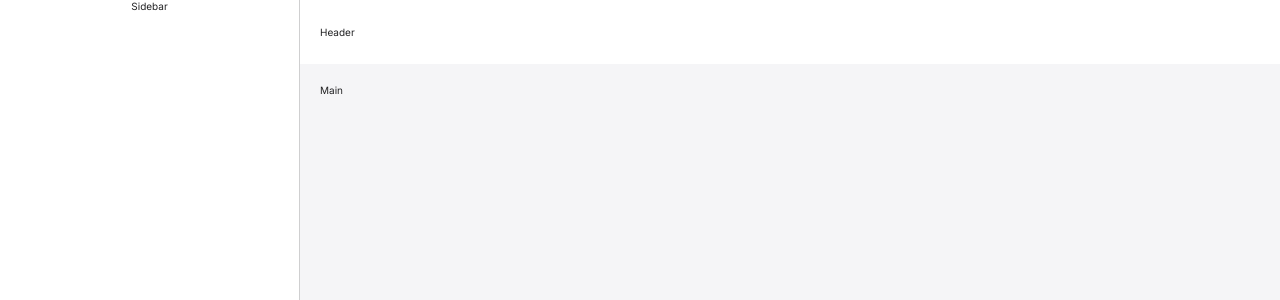
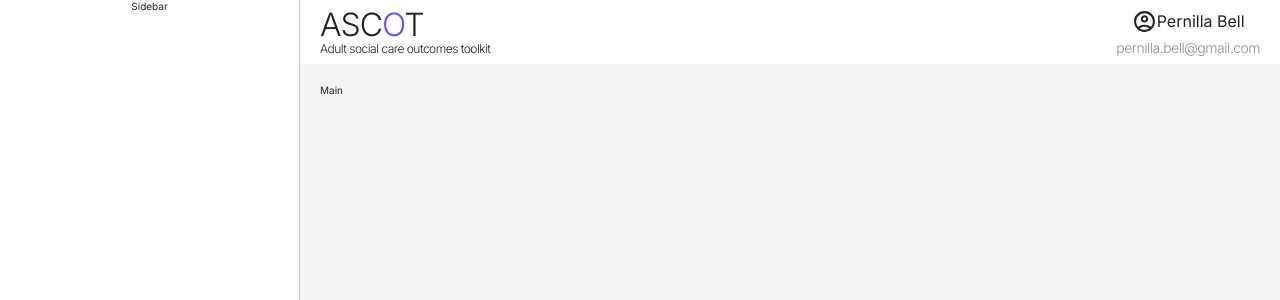
Before and after one commit to code-from-basement/ascot-analytics-web-app, a React (Vite) app: page /application in a window 1280 px wide. Shown: the top 300 px of the page. Built offline with nearby package versions, Linux system fonts and the light colour scheme.

Commit message:
add header container

```diff
--- a/src/Components/Layouts/Header/Header.module.css
+++ b/src/Components/Layouts/Header/Header.module.css
@@ -2,8 +2,64 @@
   grid-column: 2/-1;
   grid-row: 1/2;
   background-color: var(--color-trans);
-  padding: var(--padding-section);
+  padding: 0 var(--padding-section);
   display: flex;
   align-items: center;
   justify-content: space-between;
+  color: var(--color-gray-900);
 }
+.column{
+  display: flex;
+  flex-direction: column;
+  align-items: center;
+  justify-content: center;
+  gap: var(--spacing-xs);
+}
+
+.title{
+  display:flex;
+  flex-direction: column;
+  font-family: var(--font-popping) !important;
+
+}
+
+.title p{
+  font-size: var(--font-s-xxs);
+  font-weight: var(--font-w-light);
+  letter-spacing: -0.5px;
+
+
+}
+.title h1{
+  font-weight: var(--font-w-light);
+  font-size: var(--font-s-xl);
+  line-height: 1;
+  letter-spacing: -1px;
+}
+.title h1 span{
+  color:var(--color-purple);
+}
+
+/* .date{
+  color: var(--color-gray-700);
+  font-size: var(--font-s-xs);
+  font-weight: var(--font-w-light);
+  gap: var(--spacing-sm);
+} */
+.userName{
+  display: flex;
+  align-items: center;
+  justify-content: flex-start;
+  font-size: var(--font-s-sm);
+  color: var(--color-gray-900);
+}
+.userName svg{
+  font-size: var(--font-s-lg);
+}
+.email{
+  color: var(--color-gray-700);
+  font-size: var(--font-s-xs);
+  font-weight: var(--font-w-light);
+  letter-spacing: -0.5px;
+
+}
--- a/src/Components/Layouts/Header/Header.tsx
+++ b/src/Components/Layouts/Header/Header.tsx
@@ -1,8 +1,33 @@
 import Styles from "./Header.module.css";
 import React from "react";
+import { AccountCircleOutlinedIcon, AccountCircleRoundedIcon } from "../../UI/Icons/IconsLibrary";
+import {useGlobalContext} from "../../../Context/GlobalContext";
+
+interface Props{
+    dateGen:string;
+}
 
 function Header() {
-  return <div className={Styles.header}>Header</div>;
+  const { dateGen}: any = useGlobalContext() as Props;
+
+  return (
+  <div className={Styles.header}>
+    <div className={Styles.column}>
+        <div className={Styles.title}>
+            <h1>ASC<span>O</span>T</h1>
+            <p>Adult social care outcomes toolkit</p>
+        </div>
+        {/* <div className={Styles.date}>
+            {dateGen}
+        </div> */}
+    </div>
+    <div className={Styles.column}>
+        <div className={Styles.userName}><AccountCircleOutlinedIcon/>Pernilla Bell</div>
+        <div className={Styles.email}>pernilla.bell@gmail.com</div>
+    </div>
+
+    </div>
+    );
 }
 
 export default Header;
--- a/src/Components/UI/Icons/IconsLibrary.ts
+++ b/src/Components/UI/Icons/IconsLibrary.ts
@@ -13,7 +13,7 @@ import SearchRoundedIcon from "@mui/icons-material/SearchRounded";
 import CloseRoundedIcon from "@mui/icons-material/CloseRounded";
 import BarChartOutlinedIcon from "@mui/icons-material/BarChartOutlined";
 import ExitToAppRoundedIcon from "@mui/icons-material/ExitToAppRounded";
-
+import AccountCircleOutlinedIcon from '@mui/icons-material/AccountCircleOutlined';
 export {
     DeleteRoundedIcon,
     AccountCircleRoundedIcon,
@@ -29,7 +29,8 @@ export {
     SearchRoundedIcon,
     CloseRoundedIcon,
     BarChartOutlinedIcon,
-    ExitToAppRoundedIcon
+    ExitToAppRoundedIcon,
+    AccountCircleOutlinedIcon
 
 
 }
--- a/src/Context/GlobalContext.tsx
+++ b/src/Context/GlobalContext.tsx
@@ -0,0 +1,38 @@
+import React, { createContext, useContext} from "react";
+
+const GlobalContext = createContext();
+
+interface globalContextProps{
+    children: any;
+    value:string;
+}
+
+
+function GlobalProvider({ children }: globalContextProps) {
+
+    //date Generator function
+    const event = new Date(Date.now());
+    const dateGen = event.toLocaleDateString('en-US', {
+        weekday: 'long',
+        month: 'long',
+        day: 'numeric',
+        year: 'numeric'
+    });
+
+    return(
+        <GlobalContext.Provider
+            value={{
+                dateGen
+            }}
+        >
+        {children}
+        </GlobalContext.Provider>
+    )
+
+}
+function useGlobalContext() {
+    const context = useContext(GlobalContext);
+    return context;
+  }
+
+  export { useGlobalContext, GlobalProvider };
--- a/src/main.tsx
+++ b/src/main.tsx
@@ -2,9 +2,12 @@ import React from 'react'
 import ReactDOM from 'react-dom/client'
 import App from './App.tsx'
 import './index.css'
+import { GlobalProvider } from './Context/GlobalContext.tsx'
 
 ReactDOM.createRoot(document.getElementById('root')!).render(
+  <GlobalProvider >
   <React.StrictMode>
     <App />
-  </React.StrictMode>,
+  </React.StrictMode>
+  </GlobalProvider>
 )
```
